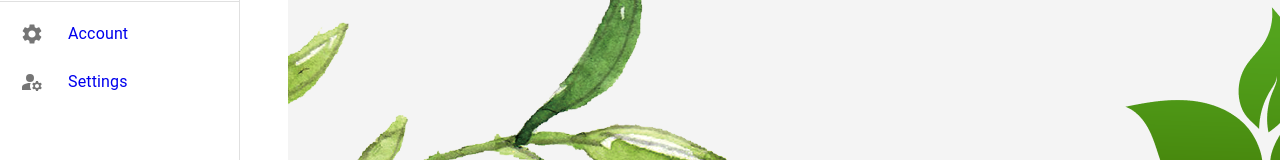
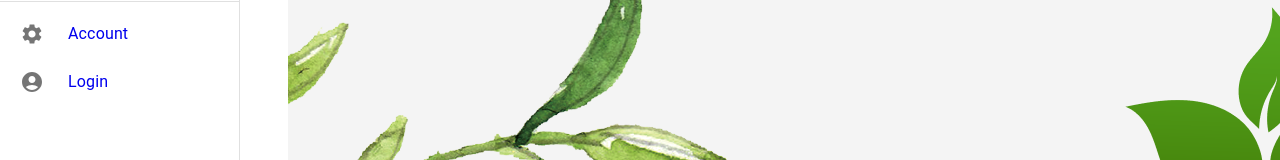
Before and after one commit to DianaZaha/AeroSense_FrontEnd, a React (Create React App) app: page / in a window 1280 px wide. Both pictures are taken after a click on the button 32 px from the left and 32 px from the top of the page. Shown: the part 224-384 px from the top of the page. Built offline with nearby package versions, Linux system fonts and the light colour scheme.

Commit message:
Crista/side bar update (#19)
* partial sensor page finished

* Added the Login Page

* Added route for the Login Page

* Created the Link for the Create Account Page and made some small changes overall.

* Modified the Side Bar with the Login Page

```diff
--- a/src/Diana/SensorHomePage/SideBarComponent/SideBarComponent.jsx
+++ b/src/Diana/SensorHomePage/SideBarComponent/SideBarComponent.jsx
@@ -24,6 +24,7 @@ import AppSettingsAltIcon from '@mui/icons-material/AppSettingsAlt';
 import BarChartIcon from '@mui/icons-material/BarChart';
 import ManageAccountsIcon from '@mui/icons-material/ManageAccounts';
 import SettingsIcon from '@mui/icons-material/Settings';
+import AccountCircleIcon from '@mui/icons-material/AccountCircle';
 
 const drawerWidth = 240;
 
@@ -221,7 +222,7 @@ export default function SideBarComponent({ children }) {
               <ListItemText primary={"Account"} sx={{ opacity: open ? 1 : 0 }} />
             </ListItemButton>
           </ListItem>
-          <ListItem key={"SettingsPage"} disablePadding sx={{ display: 'block' }} component={Link} to={'/settings'}>
+          <ListItem key={"Login"} disablePadding sx={{ display: 'block' }} component={Link} to={'/login'}>
             <ListItemButton
               sx={{
                 minHeight: 48,
@@ -236,9 +237,9 @@ export default function SideBarComponent({ children }) {
                   justifyContent: 'center',
                 }}
               >
-                <ManageAccountsIcon/>
+                <AccountCircleIcon />
               </ListItemIcon>
-              <ListItemText primary={"Settings"} sx={{ opacity: open ? 1 : 0 }} />
+              <ListItemText primary={"Login"} sx={{ opacity: open ? 1 : 0 }} />
             </ListItemButton>
           </ListItem>
         </List>
```
